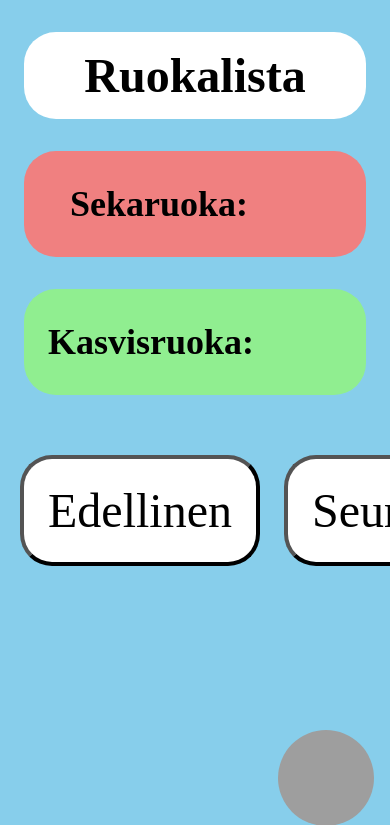
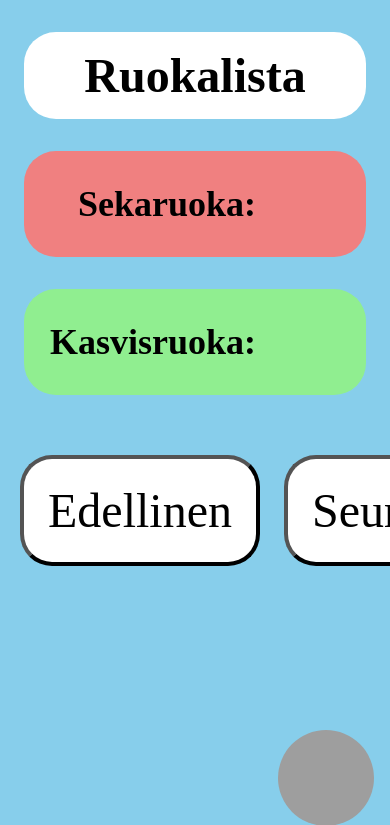
Before and after one commit to adex720/Ruokalista, a PHP site: page / in a window 390 px wide; the page is wider, and only the part inside the window is pictured. Shown: the top 825 px of that part. Run offline with PHP 8.4, Linux system fonts and the light colour scheme; grey boxes are pictures that could not be loaded.

Commit message:
Align text width on pc and mobile

```diff
--- a/styles.css
+++ b/styles.css
@@ -13,6 +13,7 @@
 body {
     background-color: skyblue;
     font-size: 150%;
+    font-family: 'Times New Roman', serif;
 }
 
 p {
@@ -34,7 +35,7 @@ p {
 
 .ateriatyyppi {
     margin: 0rem;
-    width: 200px;
+    width: 13rem;
     text-align: right;
 }
 
@@ -47,7 +48,13 @@ p {
     display: flex;
     flex-direction: row;
     align-items: center;
-    gap: 1.5rem;
+    gap: 3rem;
+}
+
+@media (max-resolution: 1dppx) {
+    .ateria {
+        gap: 1rem;
+    }
 }
 
 .ruoka {
@@ -95,7 +102,6 @@ p {
 
 .contact-filler {
     display: none;
-    height: 100px;
     width: 16rem;
 }
 
```
